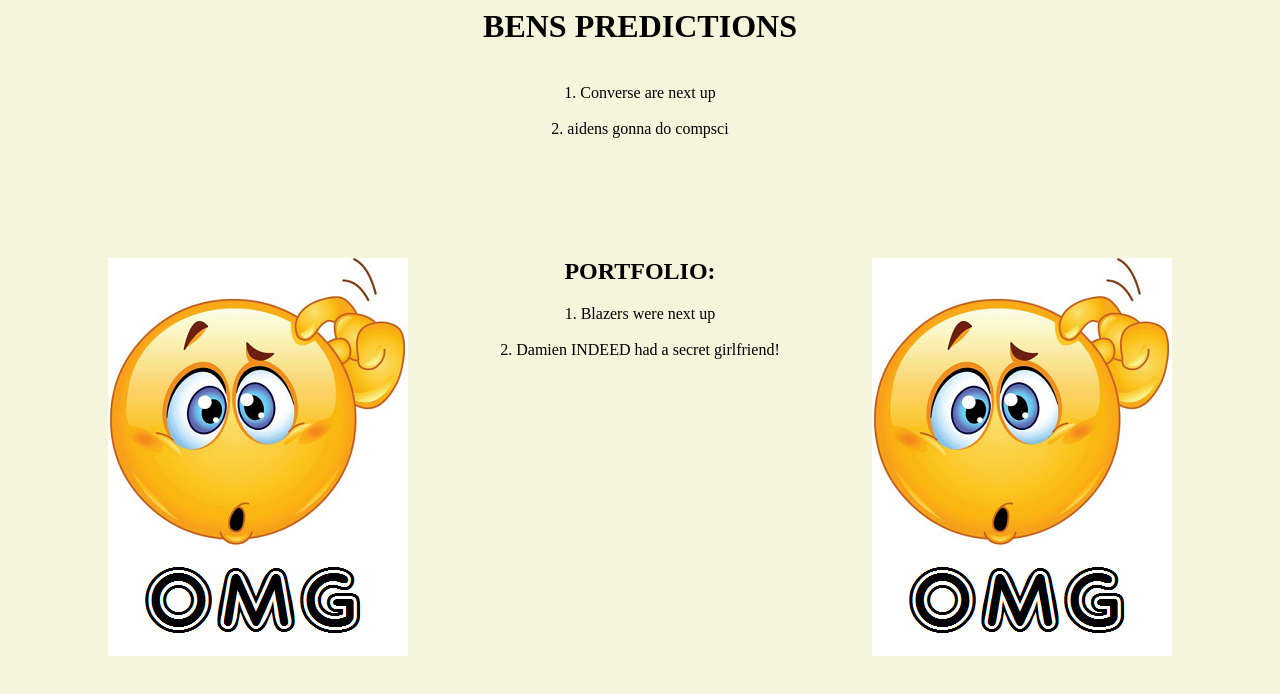
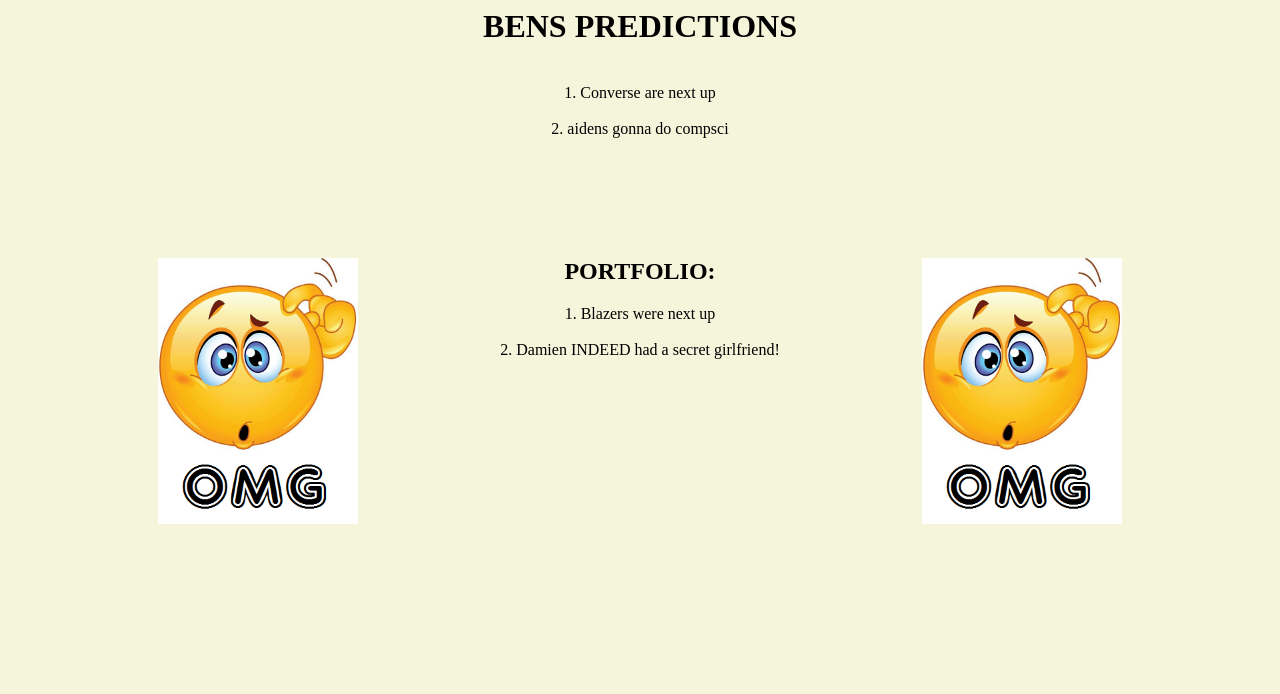
Before and after one commit to bens-predicitions/bens-predictions.github.io, a plain HTML site: page index.html in a window 1280 px wide. Drawn offline with Linux system fonts and the light colour scheme.

Commit message:
Update index.html

```diff
--- a/index.html
+++ b/index.html
@@ -14,8 +14,8 @@
     <br>
     2. aidens gonna do compsci
     <div style="position:relative; top:100px; ">
-        <img src="/bens-predictions.github.io/images/pic1.png" style="position:relative; right:100px; float:right;">
-        <img src="/bens-predictions.github.io/images/pic1.png" style="position:relative; left:100px; float:left;">
+        <img src="/bens-predictions.github.io/images/pic1.png" style="position:relative; right:150px; width:200px; float:right;">
+        <img src="/bens-predictions.github.io/images/pic1.png" style="position:relative; left:150px; width:200px; float:left;">
     <h2>PORTFOLIO:</h2>
     1. Blazers were next up
     <br>
```
